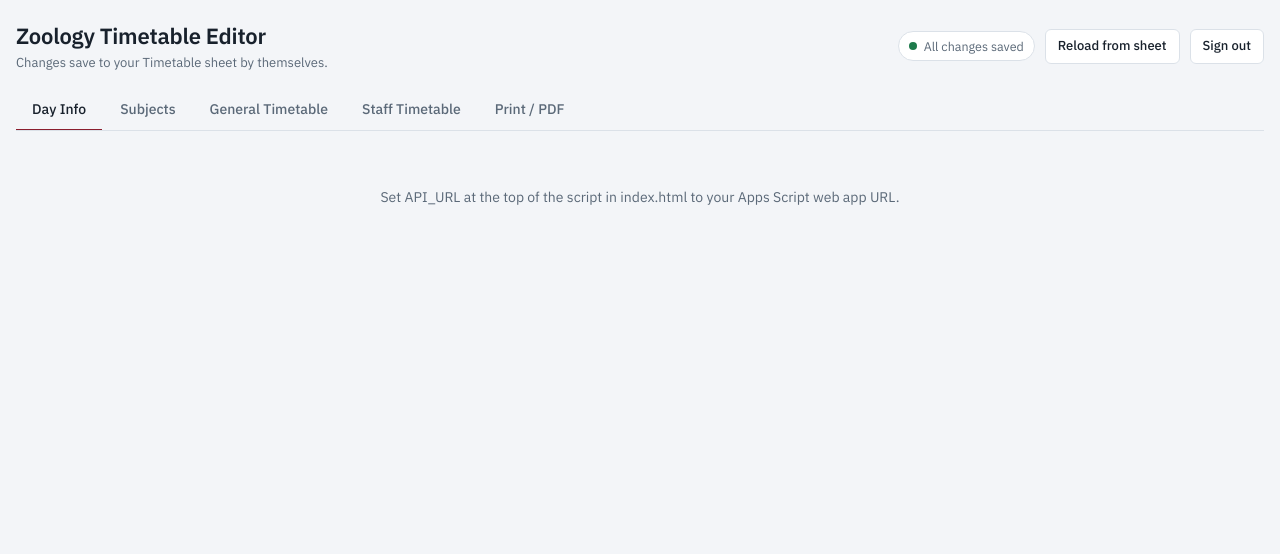
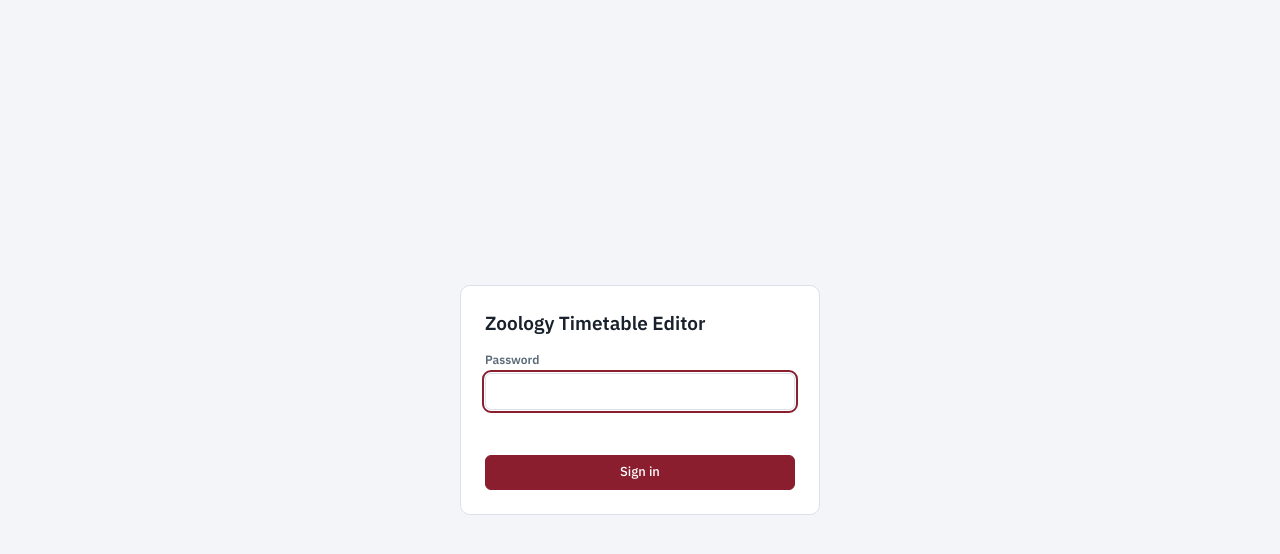
Before and after one commit to loyolazoology/home, a plain HTML site: page student-timetable/editor.html in a window 1280 px wide. Drawn offline with Linux system fonts and the light colour scheme.

Commit message:
Update editor.html

```diff
--- a/student-timetable/editor.html
+++ b/student-timetable/editor.html
@@ -305,7 +305,7 @@ const splitExt=v=>String(v||'').split(';').map(x=>x.trim()).filter(Boolean);
 const S={days:[],subjects:[],slots:{},stt:{},staff:[],periods:[],batch:{},tab:'days',cls:CLS[0],sem:2,who:null,month:'all',work:'all',q:'',sClass:'all',sSem:'all',sQ:''};
 let uid=1, errMsg='', pending=0; const timers={}, dirty=new Set(); let chain=Promise.resolve();
 /* Paste your Apps Script web app URL (ends in /exec) between the quotes. */
-const API_URL='PASTE_YOUR_WEB_APP_URL_HERE';
+const API_URL='https://script.google.com/macros/s/AKfycbzar0Q1yKHKddmlaY2p7OtxC0bMf4_3dqZ5zsmcHoYRbRYouUjNmRaWJp14SGJb8WID/exec';
 let PW=''; try{PW=sessionStorage.getItem('tt-pw')||'';}catch(_){}
 function call(fn,...args){
   return new Promise((resolve,reject)=>{
```
